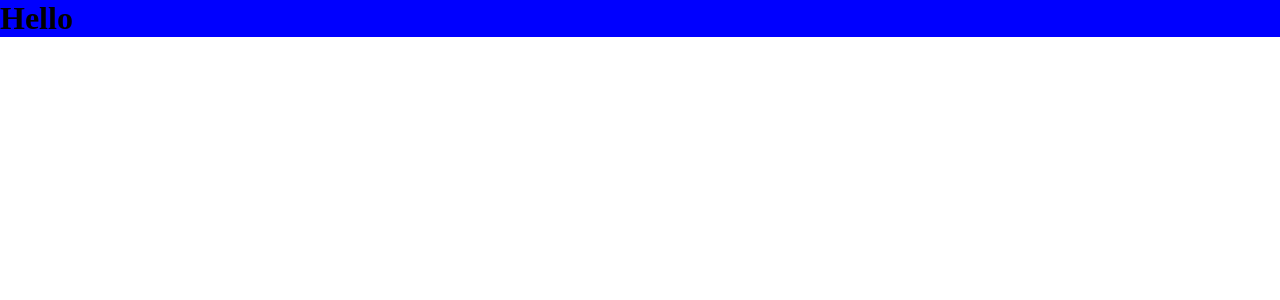
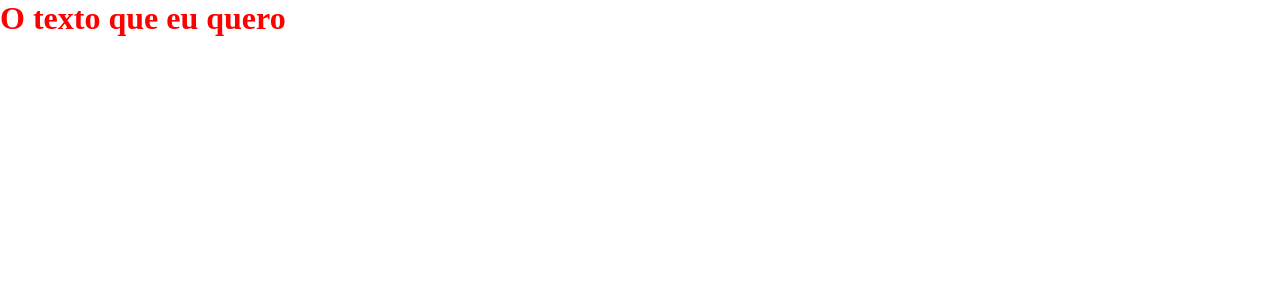
Before and after one commit to dgmaikon/curso-reactjs-nextjs-project-3, a React (Create React App) app: page / in a window 1280 px wide. Shown: the top 300 px of the page. Built offline with nearby package versions, Linux system fonts and the light colour scheme.

Commit message:
feat: remove style inline and change text

```diff
--- a/src/templates/App/index.jsx
+++ b/src/templates/App/index.jsx
@@ -1,10 +1,11 @@
+import { Heading } from '../../components/Heading';
 import * as Styled from './styles'
 
 function Home() {
   return (
     <div className="App">
-      <Styled.Wrapper background="blue">
-        <h1>Hello</h1>
+      <Styled.Wrapper >
+        <Heading>O texto que eu quero</Heading>
       </Styled.Wrapper>
     </div>
   );
```
